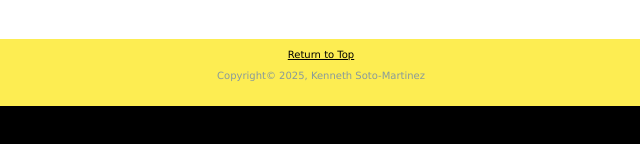
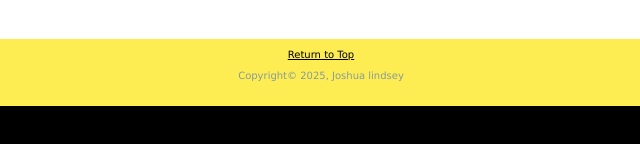
Before and after one commit to josh55558/raptor9, a plain HTML site: page index.html in a window 1280 px wide. Shown: the part 582-726 px from the top of the page, 319-959 px from the left. Drawn offline with Linux system fonts and the light colour scheme.

Commit message:
index.html

```diff
--- a/index.html
+++ b/index.html
@@ -5,7 +5,7 @@
     <meta name="viewport" content="width=device-width, initial-scale=1.0">
     <meta name="description" content=" Raptors: photos and descriptions of several birds of prey." />
     <meta name="keywords" content="bird, feathered hunters, birds of prey, owl, eagle" />
-    <meta name="author" content="Kenneth Soto-Martinez" />
+    <meta name="author" content="Joshua Lindsey" />
     <meta name="copyright" content="CompuScholar, Inc." />
     <meta name="rating" content="general" />
     <title>Raptors: Birds of Prey</title>
@@ -62,7 +62,7 @@
         <div id="footer">
 
             <a href="#top">Return to Top</a>
-            <p>Copyright&copy; 2025, Kenneth Soto-Martinez</p>
+            <p>Copyright&copy; 2025, Joshua lindsey</p>
 
         </div> <!-- end of footer -->
 
```
